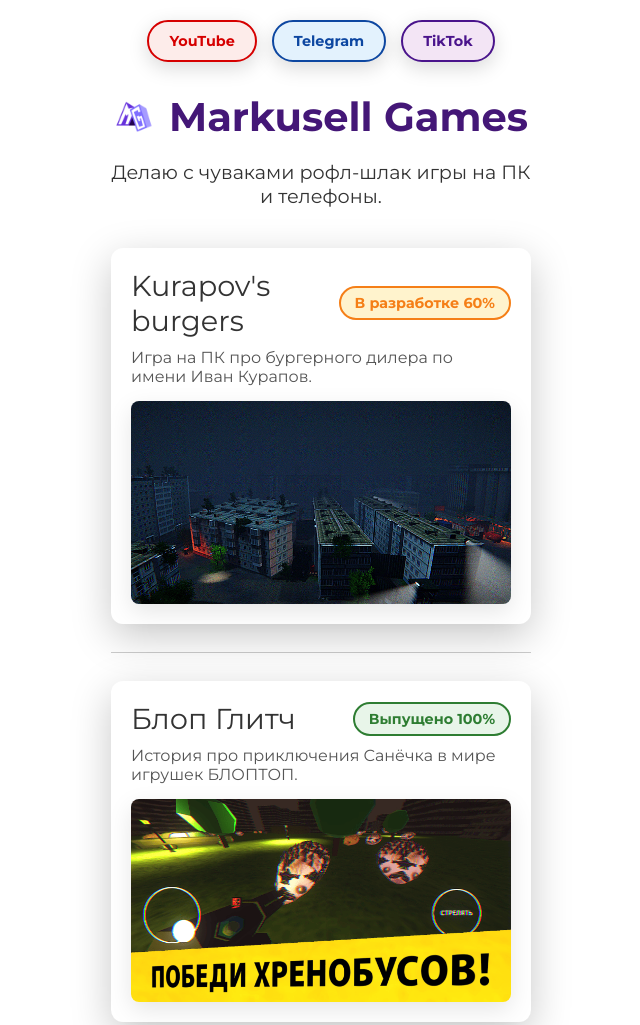
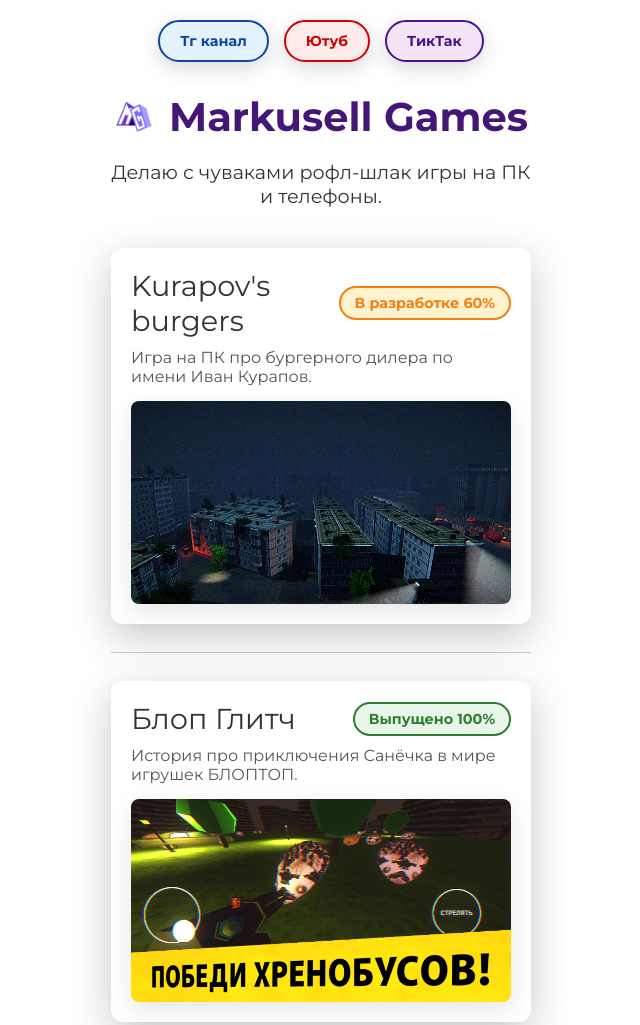
Before and after one commit to Markusellgames/Markusellgames.github.io, a plain HTML site: page index.html in a window 1280 px wide. Shown: the top 1025 px of the page, without its empty margins (319-959 px from the left). Drawn offline with Linux system fonts and the light colour scheme.

Commit message:
Update index.html

```diff
--- a/index.html
+++ b/index.html
@@ -259,9 +259,9 @@
 <body>
   <div class="container">
     <div class="social-buttons">
-      <a href="https://youtube.com/@MARKUSELLGAMES" class="youtube">YouTube</a>
-      <a href="https://t.me/Markusellgames" class="telegram">Telegram</a>
-      <a href="https://tiktok.com" class="tiktok">TikTok</a>
+      <a href="https://t.me/Markusellgames" class="telegram">Тг канал</a>
+      <a href="https://youtube.com/@MARKUSELLGAMES" class="youtube">Ютуб</a>
+      <a href="https://tiktok.com" class="tiktok">ТикТак</a>
     </div>
 
     <div class="logo-title">
```
